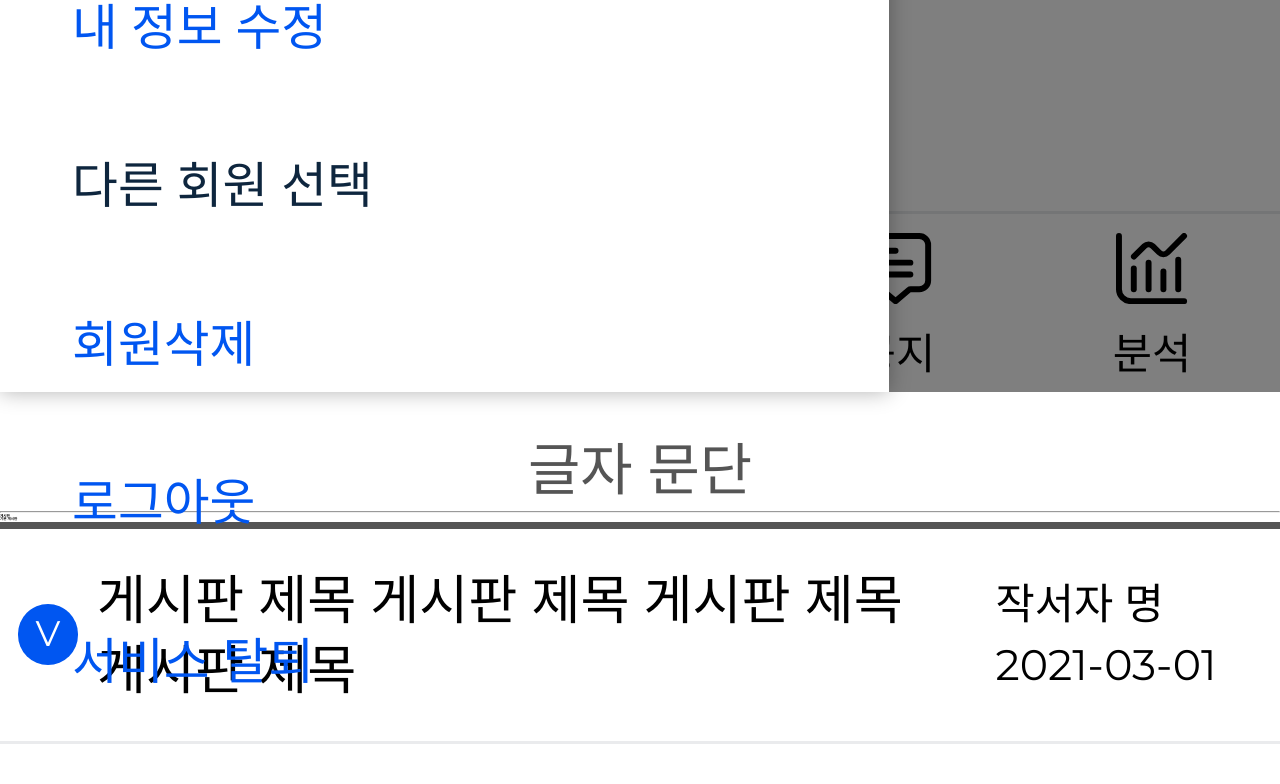
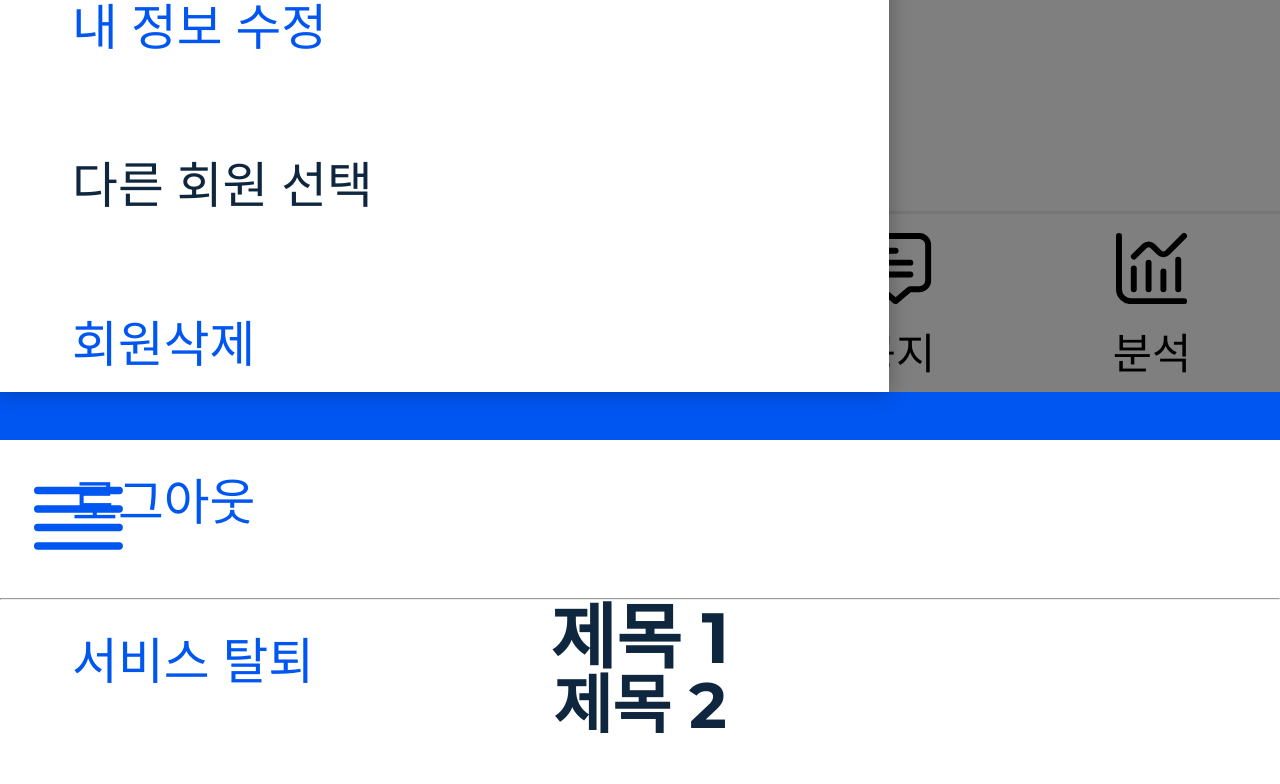
Before and after one commit to off-echoi/project-drill, a React (Create React App) app: page /common in a window 1280 px wide. Shown: the part 408-1192 px from the top of the page. Built offline with nearby package versions, Linux system fonts and the light colour scheme.

Commit message:
[Add] 버튼 컴포넌트 주가(full, icon)

```diff
--- /dev/null
+++ b/src/components/Button/Button.tsx
@@ -0,0 +1,55 @@
+/** @jsxImportSource @emotion/react */
+import { css } from '@emotion/react'
+import COLORS from '@constants/colors'
+import { memo } from 'react'
+
+type buttonType = {
+  type: 'full' | 'icon'
+  addClassName?: string
+  disabled?: boolean
+  children: JSX.Element | JSX.Element[] | string
+  onClick: () => void
+}
+
+function Button({ type, addClassName, disabled, onClick, children }: buttonType) {
+  return (
+    <>
+      {type === 'full' && (
+        <button onClick={onClick} className={addClassName} disabled={disabled} css={fullStyle}>
+          {children}
+        </button>
+      )}
+      {type === 'icon' && (
+        <button onClick={onClick} className={addClassName} css={iconStyle}>
+          {children}
+        </button>
+      )}
+    </>
+  )
+}
+
+const fullStyle = css`
+  width: 100%;
+  height: 50rem;
+  background: ${COLORS.PrimaryBlue};
+  font-size: 16rem;
+  color: #fff;
+  &:disablde {
+    background: ${COLORS.SecondGray};
+  }
+`
+const iconStyle = css`
+  width: 44rem;
+  height: 44rem;
+  svg {
+    width: 25rem;
+    height: 25rem;
+    fill: ${COLORS.PrimaryBlue};
+  }
+  &.btn_gray svg {
+    width: 20rem;
+    height: 20rem;
+    fill: ${COLORS.SecondGray};
+  }
+`
+export default memo(Button)
--- a/src/components/index.ts
+++ b/src/components/index.ts
@@ -6,3 +6,5 @@ export { default as BoardList } from './BoardList/BoardList'
 export { default as InfoTable } from './InfoTable/InfoTable'
 // 텍스트
 export { default as Typo } from './Typo/Typo'
+// 버튼
+export { default as Button } from './Button/Button'
--- a/src/pages/00_Common/Common.tsx
+++ b/src/pages/00_Common/Common.tsx
@@ -1,5 +1,6 @@
-import { Avatar, BoardList, Typo, InfoTable } from '@components/index'
+import { Avatar, BoardList, Typo, InfoTable, Button } from '@components/index'
 import ProfileImage from '@assets/profile01.jpg'
+import { ReactComponent as Menu } from '@assets/icon_menu.svg'
 type ContentType = {
   title: string
   date: string
@@ -45,6 +46,15 @@ function Common() {
         <img src={ProfileImage} alt="이미지" />
       </Avatar>
       <hr />
+      <h3>버튼</h3>
+      <Button type="full" onClick={() => console.log('클릭')}>
+        기본 버튼
+      </Button>
+      <Button type="icon" onClick={() => console.log('클릭')}>
+        <Menu />
+        <span className="hidden">아이콘 버튼</span>
+      </Button>
+      <hr />
       <Typo type="title">제목 1</Typo>
       <Typo type="subTitle">제목 2</Typo>
       <Typo type="text">글자 문단</Typo>
```
